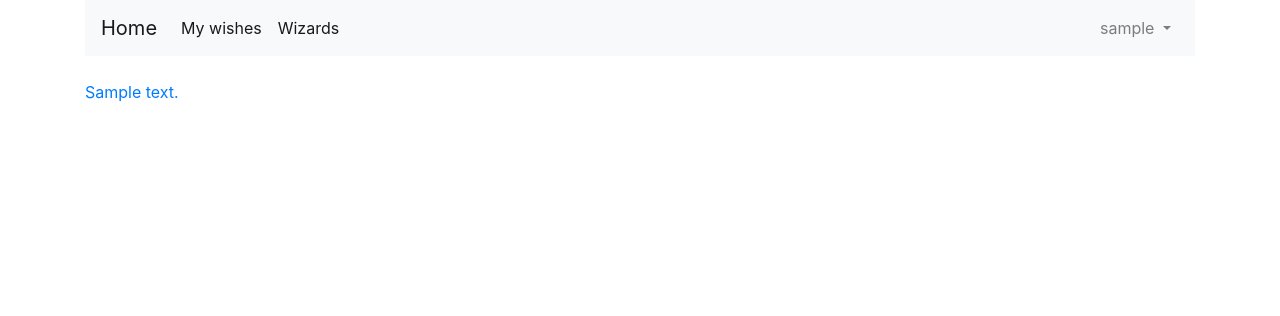
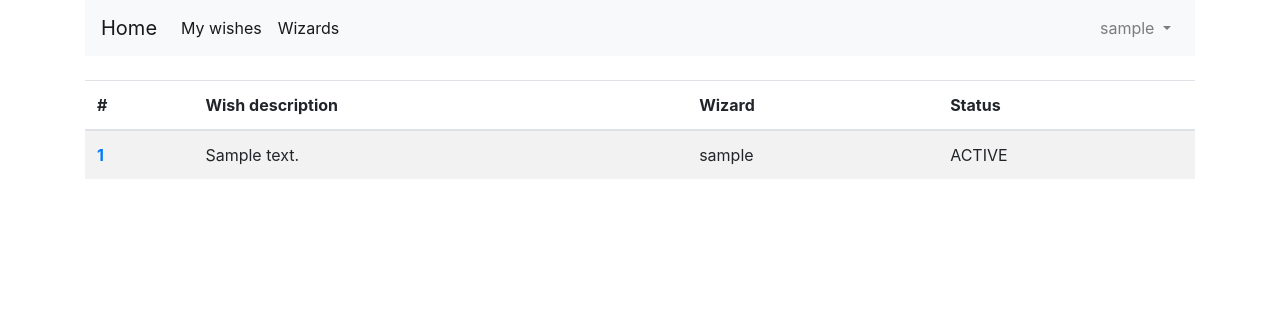
Before and after one commit to artslob/mose, a Django app: page /wizuber/wishes/ in a window 1280 px wide. Shown: the top 316 px of the page. Run offline with Django 3.2, Linux system fonts and the light colour scheme; a user stored in the database is signed in; tables that the repository leaves empty hold one stand-in row (values such as "Sample post"); some libraries are stand-ins or nearby versions.

Commit message:
show wishes as table

```diff
--- a/templates/wizuber/wishes.html
+++ b/templates/wizuber/wishes.html
@@ -6,10 +6,29 @@
 
 {% block content %}
     {% if wishes %}
-        {% for wish in wishes %}
-            <p><a href="{% url 'wizuber:wish_detail' wish.pk %}">{{ wish.description }}</a></p>
-        {% endfor %}
+        <table class="table table-striped">
+            <thead>
+            <tr>
+                <th scope="col">#</th>
+                <th scope="col">Wish description</th>
+                <th scope="col">Wizard</th>
+                <th scope="col">Status</th>
+            </tr>
+            </thead>
+            <tbody>
+            {% for wish in wishes %}
+                <tr>
+                    <th scope="row"><a href="{% url 'wizuber:wish_detail' wish.pk %}">{{ forloop.counter }}</a></th>
+                    <td>{{ wish.description | truncatechars:90 }}</td>
+                    <td>{{ wish.owner | default_if_none:"----" }}</td>
+                    <td>{{ wish.status }}</td>
+                </tr>
+            {% endfor %}
+            </tbody>
+        </table>
     {% else %}
-        <p>You have no wishes</p>
+        <div class="alert alert-dark" role="alert">
+            You have no wishes yet.
+        </div>
     {% endif %}
 {% endblock %}
```
